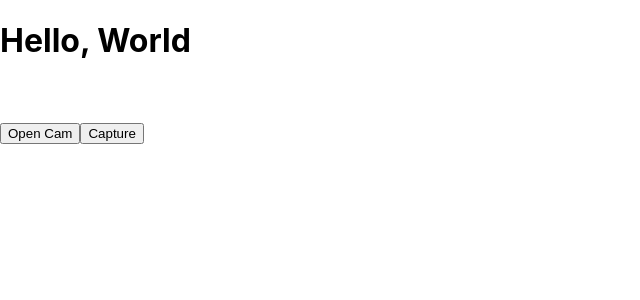
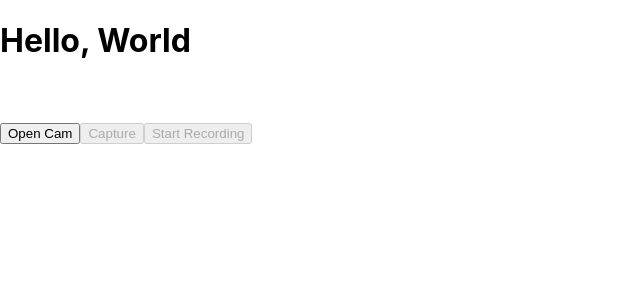
Before and after one commit to hg-ian-choi/nodejs-example, a React (Create React App) app in the folder react-webrtc/: page / in a window 1280 px wide. Shown: the top 300 px of the page, without its empty margins (0-640 px from the left). Built offline with nearby package versions, Linux system fonts and the light colour scheme.

Commit message:
react-webrtc: add "record" function

```diff
--- a/react-webrtc/src/App.js
+++ b/react-webrtc/src/App.js
@@ -4,7 +4,14 @@ export default function App() {
   const [ifCamOpen, setIfCamOpen] = useState(false);
   const [camType, setCamType] = useState(true);
   const [openPreview, setOpenPreview] = useState(false);
+  const [captureButtonDisabled, setCaptureButtonDisabled] = useState(true);
   const [showCapture, setShowCapture] = useState(false);
+  const [recordButtonDisabled, setRecordButtonDisabled] = useState(true);
+  const [recordButtonContext, setRecordButtonContext] =
+    useState('Start Recording');
+  const [stream, setStream] = useState(null);
+  const [recorder, setRecorder] = useState(null);
+  const [ifRecording, setIfRecording] = useState(false);
 
   const openCam = async () => {
     let video = document.querySelector('video#preview');
@@ -15,12 +22,15 @@ export default function App() {
           audio: true,
           video: { facingMode: camType ? 'user' : 'enviroment' },
         })
-        .then((stream) => {
+        .then((_stream) => {
           if ('srcObject' in video) {
             setCamType(true);
             setIfCamOpen(true);
             setOpenPreview(true);
-            video.srcObject = stream;
+            setCaptureButtonDisabled(false);
+            setRecordButtonDisabled(false);
+            setStream(_stream);
+            video.srcObject = _stream;
             video.play();
           } else {
             video.src =
@@ -40,6 +50,28 @@ export default function App() {
     const context = canvas.getContext('2d');
     context.drawImage(video, 0, 0);
     setShowCapture(true);
+  };
+
+  const startRecord = () => {
+    let mediaRecorder = new MediaRecorder(stream, {
+      mimeType: 'video/webm;codecs=vp8,opus',
+    });
+    mediaRecorder.ondataavailable = function (_event) {
+      window.bobals = new Blob([_event.data], { type: _event.data.type });
+    };
+    mediaRecorder.onstop = (_event) => {
+      console.log('Stop Recording', _event);
+    };
+    setRecorder(mediaRecorder);
+    mediaRecorder.start();
+    setRecordButtonContext('Stop Recording');
+    setIfRecording(true);
+  };
+
+  const stopRecord = () => {
+    recorder.stop();
+    setRecordButtonContext('Start Recording');
+    setIfRecording(false);
   };
 
   return (
@@ -79,8 +111,17 @@ export default function App() {
         onClick={() => {
           capture();
         }}
+        disabled={captureButtonDisabled}
       >
         Capture
+      </button>
+      <button
+        onClick={() => {
+          ifRecording ? stopRecord() : startRecord();
+        }}
+        disabled={recordButtonDisabled}
+      >
+        {recordButtonContext}
       </button>
     </div>
   );
```
